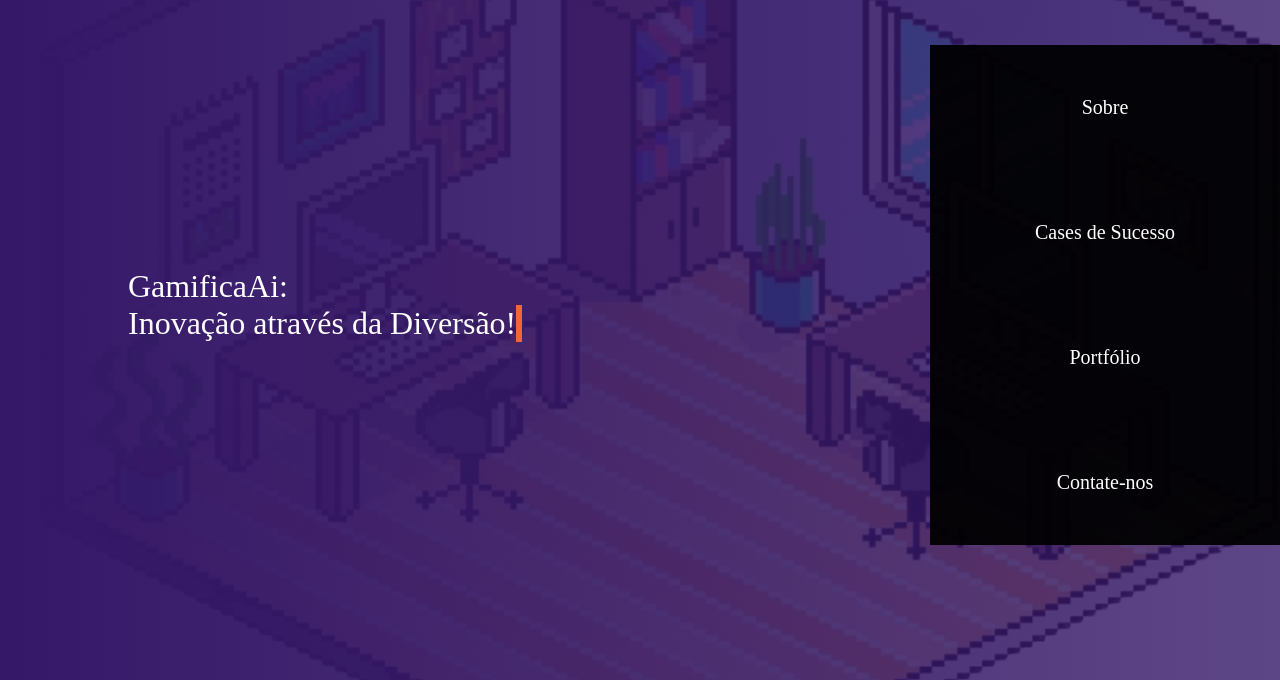
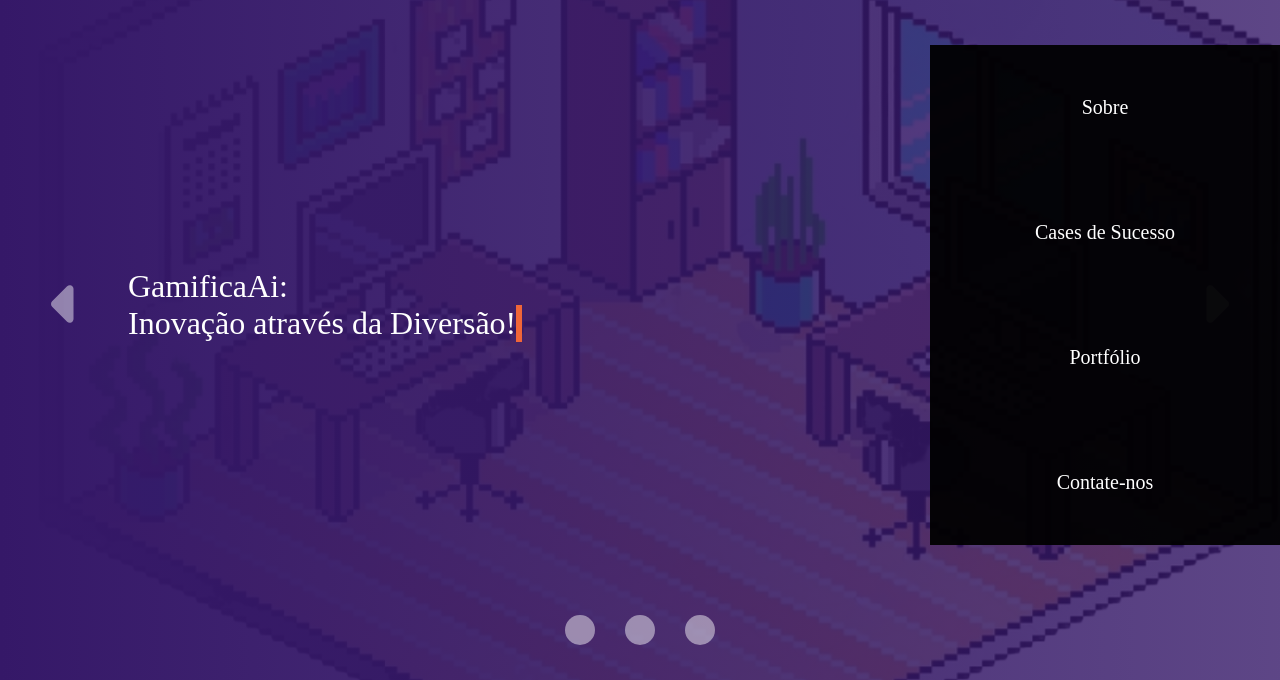
Before and after one commit to EllenFerreira18/gamificaai, a plain HTML site: page index.html in a window 1280 px wide. Shown: the part 120-800 px from the top of the page. Drawn offline with Linux system fonts and the light colour scheme; a web font is replaced by a local one.

Commit message:
feat: Marcadores de carrossel adicionada

```diff
--- a/index.html
+++ b/index.html
@@ -35,6 +35,14 @@
         </header>
         <div class="container-grid conteudo-banner">
             <p>GamificaAi: <span>Inovação através da Diversão!</span></p>
+            <button onclick="mostrarSlideAnterior()"  id="botao-anterior"><svg xmlns="http://www.w3.org/2000/svg" viewBox="0 0 256 512"><!--!Font Awesome Free 6.5.2 by @fontawesome - https://fontawesome.com License - https://fontawesome.com/license/free Copyright 2024 Fonticons, Inc.--><path d="M9.4 278.6c-12.5-12.5-12.5-32.8 0-45.3l128-128c9.2-9.2 22.9-11.9 34.9-6.9s19.8 16.6 19.8 29.6l0 256c0 12.9-7.8 24.6-19.8 29.6s-25.7 2.2-34.9-6.9l-128-128z"/></svg></button>
+            <button onclick="mostrarProximoSlide()"  id="botao-proximo"><svg xmlns="http://www.w3.org/2000/svg" viewBox="0 0 256 512"><!--!Font Awesome Free 6.5.2 by @fontawesome - https://fontawesome.com License - https://fontawesome.com/license/free Copyright 2024 Fonticons, Inc.--><path d="M246.6 278.6c12.5-12.5 12.5-32.8 0-45.3l-128-128c-9.2-9.2-22.9-11.9-34.9-6.9s-19.8 16.6-19.8 29.6l0 256c0 12.9 7.8 24.6 19.8 29.6s25.7 2.2 34.9-6.9l128-128z"/></svg></button>
+
+            <div class="botoes">
+                <button><svg xmlns="http://www.w3.org/2000/svg" viewBox="0 0 512 512"><!--!Font Awesome Free 6.5.2 by @fontawesome - https://fontawesome.com License - https://fontawesome.com/license/free Copyright 2024 Fonticons, Inc.--><path d="M256 512A256 256 0 1 0 256 0a256 256 0 1 0 0 512z"/></svg></button>
+                <button><svg xmlns="http://www.w3.org/2000/svg" viewBox="0 0 512 512"><!--!Font Awesome Free 6.5.2 by @fontawesome - https://fontawesome.com License - https://fontawesome.com/license/free Copyright 2024 Fonticons, Inc.--><path d="M256 512A256 256 0 1 0 256 0a256 256 0 1 0 0 512z"/></svg></button>
+                <button><svg xmlns="http://www.w3.org/2000/svg" viewBox="0 0 512 512"><!--!Font Awesome Free 6.5.2 by @fontawesome - https://fontawesome.com License - https://fontawesome.com/license/free Copyright 2024 Fonticons, Inc.--><path d="M256 512A256 256 0 1 0 256 0a256 256 0 1 0 0 512z"/></svg></button>
+            </div>
         </div>
     </div>
     <section id="sobre">
--- a/script.js
+++ b/script.js
@@ -22,3 +22,42 @@
     iconeX.style.display = "inline"
     iconeBarras.style.display = "none"
 }
+
+let slides = [
+    'primeiro-banner',
+    'segundo-banner',
+    'terceiro-banner'
+]
+
+let slideAtual = 0
+
+let numeroSlides = slides.length
+
+
+let banner = document.querySelector(".banner")
+
+banner.classList.add(slides[slideAtual])
+
+const mostrarProximoSlide = () => {
+    banner.classList.remove(slides[slideAtual])
+
+    if(slideAtual < 2) {
+        slideAtual++
+    } else {
+        slideAtual = 0
+    }
+
+    banner.classList.add(slides[slideAtual])
+}
+
+const mostrarSlideAnterior = () => {
+    banner.classList.remove(slides[slideAtual])
+
+    if(slideAtual > 0) {
+        slideAtual--
+    } else {
+        slideAtual = numeroSlides - 1
+    }
+
+    banner.classList.add(slides[slideAtual])
+}
--- a/style.css
+++ b/style.css
@@ -28,10 +28,71 @@
 .banner {
     height: 100vh;
 
-    background-image: linear-gradient(90deg, rgba(53, 24, 104, 1) 0%, rgba(53, 24, 104, 0.8) 100%), url(img/bg-room.png);
     background-repeat: no-repeat;
 
     background-position: 165% 40%;
+
+    position: relative;
+}
+
+.primeiro-banner {
+    background-image: linear-gradient(90deg, rgba(53, 24, 104, 1) 0%, rgba(53, 24, 104, 0.8) 100%), url(img/bg-room.png);
+}
+
+.segundo-banner {
+    background-image: linear-gradient(90deg, rgba(24, 104, 36, 1) 0%, rgba(24, 104, 36, 0.8) 100%), url(img/bg-room.png);
+}
+
+.terceiro-banner {
+    background-image: linear-gradient(90deg, rgba(104, 24, 48, 1) 0%, rgba(104, 24, 48, 0.8) 100%), url(img/bg-room.png);
+}
+
+#botao-anterior, #botao-proximo {
+    width: 30px;
+
+    background: none;
+    border: none;
+    cursor: pointer;
+
+    position: absolute
+}
+
+#botao-anterior {
+    left: 4%;
+}
+
+#botao-proximo {
+    right: 4%;
+}
+
+#botao-anterior svg, #botao-proximo svg {
+    fill: #ffffff76;
+}
+
+.botoes {
+    width: 150px;
+
+    display: flex;
+    justify-content: space-between;
+    align-items: center;
+
+    position: absolute;
+    bottom: 4%;
+
+    left: 50%;
+    margin-left: -75px;
+}
+
+.botoes button {
+    width: 30px;
+
+    background: none;
+    border: none;
+    cursor: pointer;
+}
+
+.botoes button svg {
+    fill: #ffffff76;
 }
 
 header {
@@ -491,6 +552,8 @@
         position: absolute;
         top: 165px;
         right: 0px;
+
+        z-index: 1;
     }
 
     #sobre {
```
Also changed, not shown: img/caret-left-solid.svg (added), img/caret-right-solid.svg (added), img/circle-solid.svg (added).
